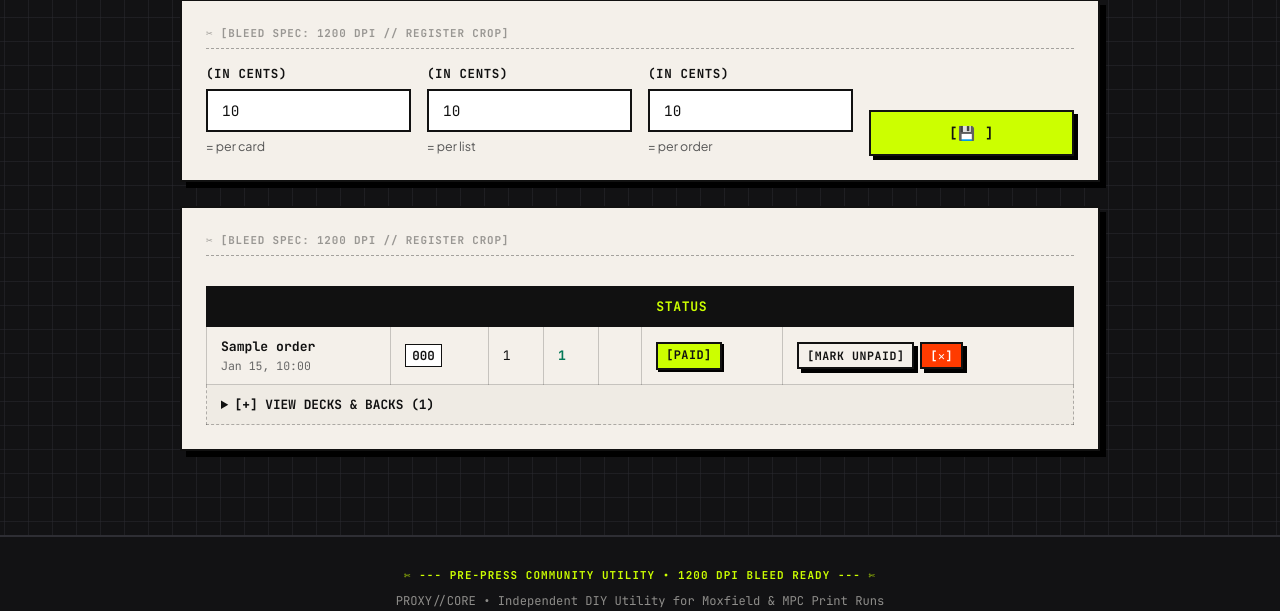
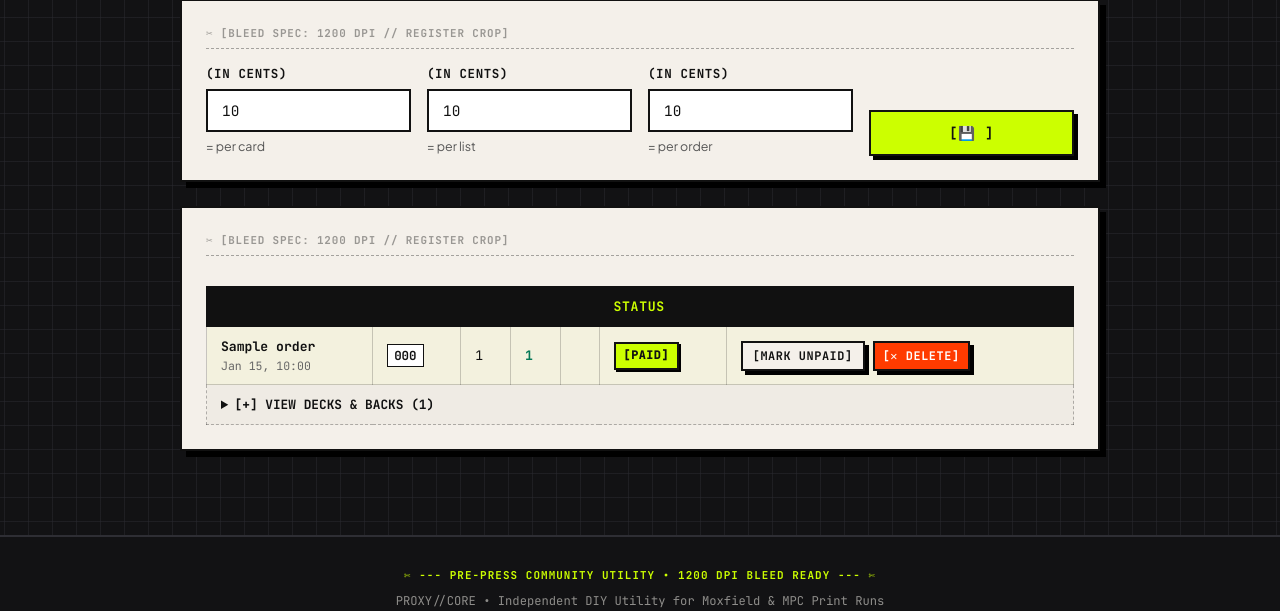
Before and after one commit to HaakFab/ProxyListHelper, a FastAPI app: template app/templates/admin/dashboard.html in a window 1280 px wide. Shown: the part 559-1170 px from the top of the page. Run offline with FastAPI, Linux system fonts and the light colour scheme; the template is opened without the code that fills it: most values are stand-ins (such as "Sample title", 1, 10 or a date in 2020).

Commit message:
Fix admin console mark as paid: preserve order visibility, clarify [UNPAID]/[PAID] status badges, preserve language, and add explicit delete action

```diff
--- a/app/routes/admin.py
+++ b/app/routes/admin.py
@@ -128,6 +128,7 @@ def delete_order(
     if order:
         db.delete(order)
         db.commit()
+    return RedirectResponse(url=f"/admin?lang={lang}", status_code=303)
 @router.post("/cycle/new")
 def start_new_order_cycle(
     admin_session: Optional[str] = Cookie(None),
--- a/app/templates/admin/dashboard.html
+++ b/app/templates/admin/dashboard.html
@@ -126,7 +126,7 @@
         </thead>
         <tbody>
           {% for o in orders %}
-          <tr>
+          <tr class="{% if o.status == 'PAID' %}order-row-paid{% endif %}" style="{% if o.status == 'PAID' %}background: rgba(204, 255, 0, 0.05);{% endif %}">
             <td>
               <strong style="font-family: var(--font-mono);">{{ o.submitter_name }}</strong>
               <div style="font-size: 0.72rem; color: #666;">{{ o.created_at.strftime('%b %d, %H:%M') }}</div>
@@ -141,21 +141,23 @@
             <td style="font-weight: 800;">{{ format_cents(o.total_price_cents) }}</td>
             <td>
               {% if o.status == "PAID" %}
-                <span class="badge badge-green">[PAID]</span>
+                <span class="badge badge-green" style="background: var(--accent-acid); color: var(--text-dark); font-weight: 800; border: 2px solid var(--border-ink);">[PAID]</span>
               {% else %}
-                <span class="badge badge-yellow">[READY]</span>
+                <span class="badge badge-yellow" style="background: #FFE600; color: var(--text-dark); font-weight: 800; border: 2px solid var(--border-ink);">[UNPAID]</span>
               {% endif %}
             </td>
             <td>
-              <div style="display: flex; gap: 6px; align-items: center;">
+              <div style="display: flex; gap: 8px; align-items: center;">
                 <form action="/admin/order/{{ o.order_id }}/toggle-paid" method="POST" style="display: inline;">
-                  <button type="submit" class="btn btn-secondary" style="font-size: 0.72rem; padding: 4px 8px;">
-                    {% if o.status == "PAID" %}[MARK UNPAID]{% else %}[✓ MARK PAID]{% endif %}
+                  <input type="hidden" name="lang" value="{{ lang }}">
+                  <button type="submit" class="btn {% if o.status == 'PAID' %}btn-secondary{% else %}btn-primary{% endif %}" style="font-size: 0.74rem; padding: 5px 10px; font-weight: 700; cursor: pointer;">
+                    {% if o.status == "PAID" %}[MARK UNPAID]{% else %}[✓ MARK AS PAID]{% endif %}
                   </button>
                 </form>
-                <form action="/admin/order/{{ o.order_id }}/delete" method="POST" style="display: inline;" onsubmit="return confirm('Delete this submission?');">
-                  <button type="submit" class="btn btn-danger" style="font-size: 0.72rem; padding: 4px 8px;">
-                    [✕]
+                <form action="/admin/order/{{ o.order_id }}/delete" method="POST" style="display: inline;" onsubmit="return confirm('⚠️ Delete submission for {{ o.submitter_name }} ({{ o.reference_code }})? This cannot be undone.');">
+                  <input type="hidden" name="lang" value="{{ lang }}">
+                  <button type="submit" class="btn btn-danger" style="font-size: 0.74rem; padding: 5px 8px; font-weight: 700; cursor: pointer;" title="Delete submission">
+                    [✕ DELETE]
                   </button>
                 </form>
               </div>
--- a/portal/routes/admin.py
+++ b/portal/routes/admin.py
@@ -325,7 +325,7 @@ def orders_list(request: Request, admin: User = Depends(require_admin), session:
         orders = (
             session.query(Order)
             .filter(Order.round_id == round_.id)
-            .order_by(Order.state.asc(), Order.id.asc())
+            .order_by(Order.id.asc())
             .all()
         )
     balances = {o.id: balance_cents(o.price_snapshot.total_cents, [p.amount_cents for p in o.payments])
--- a/portal/templates/admin/orders.html
+++ b/portal/templates/admin/orders.html
@@ -50,6 +50,10 @@
     </form>
     {% endif %}
 
+    {% if o.state == "PAID" %}
+    <p style="color: #047857; font-weight: 700; margin-top: 0.5rem; font-size: 0.9rem;">✓ Status: Bezahlt (Zahlung vollständig erfasst)</p>
+    {% endif %}
+
     <div style="margin-top:0.5rem;">
       {% if o.state in ("LOCKED", "PARTIALLY_PAID", "PAID", "FROZEN") %}
       <form method="post" action="/admin/orders/{{ o.id }}/unlock" style="display:inline">
```
Also changed, not shown: tests/test_helper_app.py (+78 -0 lines).
